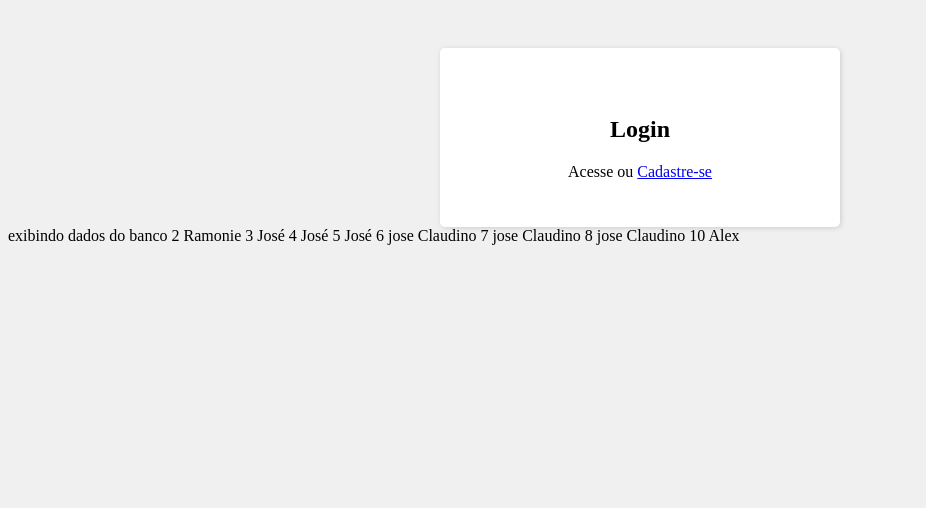
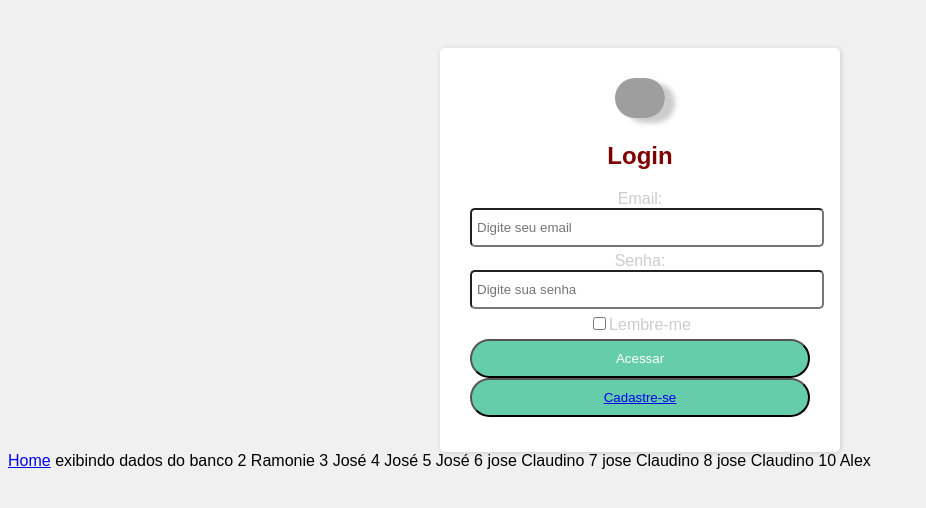
Before and after one commit to Ramonie/Quilombo.ong, a Django app: page /login/ in a window 1280 px wide. Shown: the top 508 px of the page, without its empty margins (0-926 px from the left). Run offline with Django 3.2, Linux system fonts and the light colour scheme; data comes from the database, SQL or seed files in the repository; both versions use the stored data as it was after the commit; grey boxes are pictures that could not be loaded.

Commit message:
atualizando login

```diff
--- a/app/templates/login.html
+++ b/app/templates/login.html
@@ -6,6 +6,7 @@
 <style>
 body{
     background-color: #f0f0f0;
+    font-family: sans-serif;
 }
 .formlogin{
     width: 400px;
@@ -22,7 +23,41 @@ body{
 .card-top{
     text-align: center;
 }
+.imglogin{
+    border-radius: 50px;
+    width: 50px;
+    box-shadow: 10px 5px 5px #ccc;
+}
+.title{
+    color: maroon;
+}
+.card-group{
+    margin-bottom: 5px;
+}
+.card-group>input{
+    border-radius: 5px;
+    outline: #ccc;
+    width: 100%;
+    height: 25px;
+    padding: 5px;
 
+
+}
+.card-group>button{
+    /*background-image: linear-gradient(to right, mediumaquamarine, #3305ff,#f0f0ff)*/
+    background-color: mediumaquamarine;
+    width: 100%;
+    border-radius: 30px;
+    padding: 10px;
+    color: white;
+}
+.card-group>label{
+    width: 100%;
+    color: #ccc;
+    display: block;
+    text-align: center;
+
+}
 </style>
 
 </head>
@@ -30,13 +65,28 @@ body{
     <form class="formlogin" action="">
         <div class="card">
             <div class="card-top">
-                <img src="" alt="">
-                <h2>Login</h2>
-                <p>Acesse ou <a href="/cadastro"class="btn btn-info"> Cadastre-se</a></br></p>
+                <img class="imglogin"src="app\templates\logo.PNG"  width=60 height=40>
+                <h2 class="title">Login</h2>
             </div>
+        <div class="card-group">
+            <label>Email:</label>
+            <input type="email" name="email"placeholder="Digite seu email"required>
+
         </div>
+        <div class="card-group">
+            <label>Senha:</label>
+            <input type="password" name="senha"placeholder="Digite sua senha"required>
+
+        </div>
+        <div class="card-group">
+            <label><input type="checkbox">Lembre-me</label>
+        </div>
+        <div class="card-group">
+            <button type="submit">Acessar</button> <button type="submit"><a href="/cadastro"class="btn btn-info"> Cadastre-se</a></button>
+        </div>
+    </div>
     </form>
-
+    <a href="/"class="btn btn-info" > Home</a>
 
 
 exibindo dados do banco
--- a/plataforma/urls.py
+++ b/plataforma/urls.py
@@ -19,10 +19,12 @@ from app.views import home
 from app.views import login
 from app.views import cadastro
 from app.views import create
+
 urlpatterns = [
     path('admin/', admin.site.urls),
     path('', home, name='home'),
     path('login/', login, name='login'),
     path('cadastro/', cadastro),
     path('create/', create),
+
     ]
```
Also changed, not shown: app/views.py (line endings or trailing spaces), db.sqlite3.
